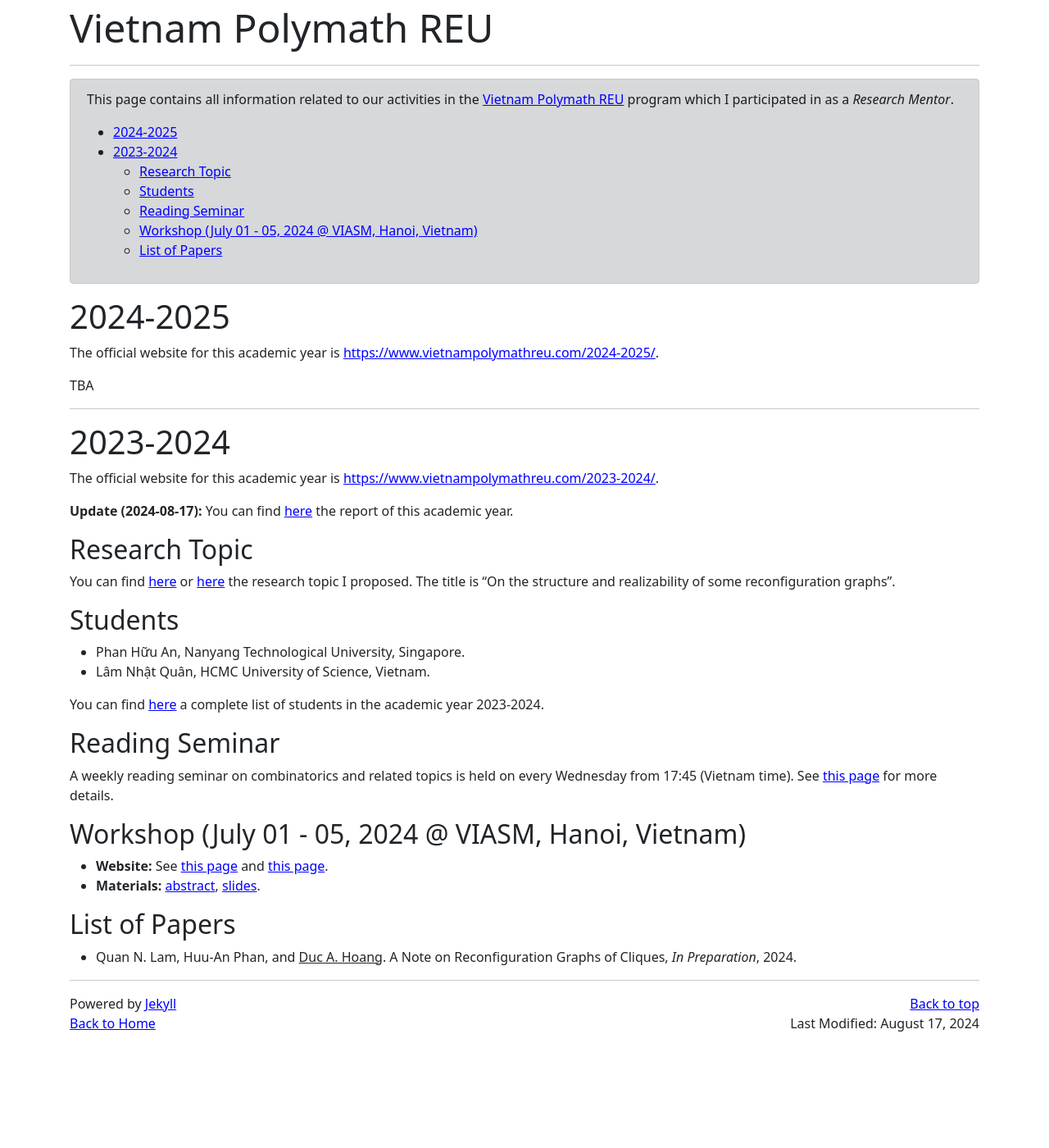
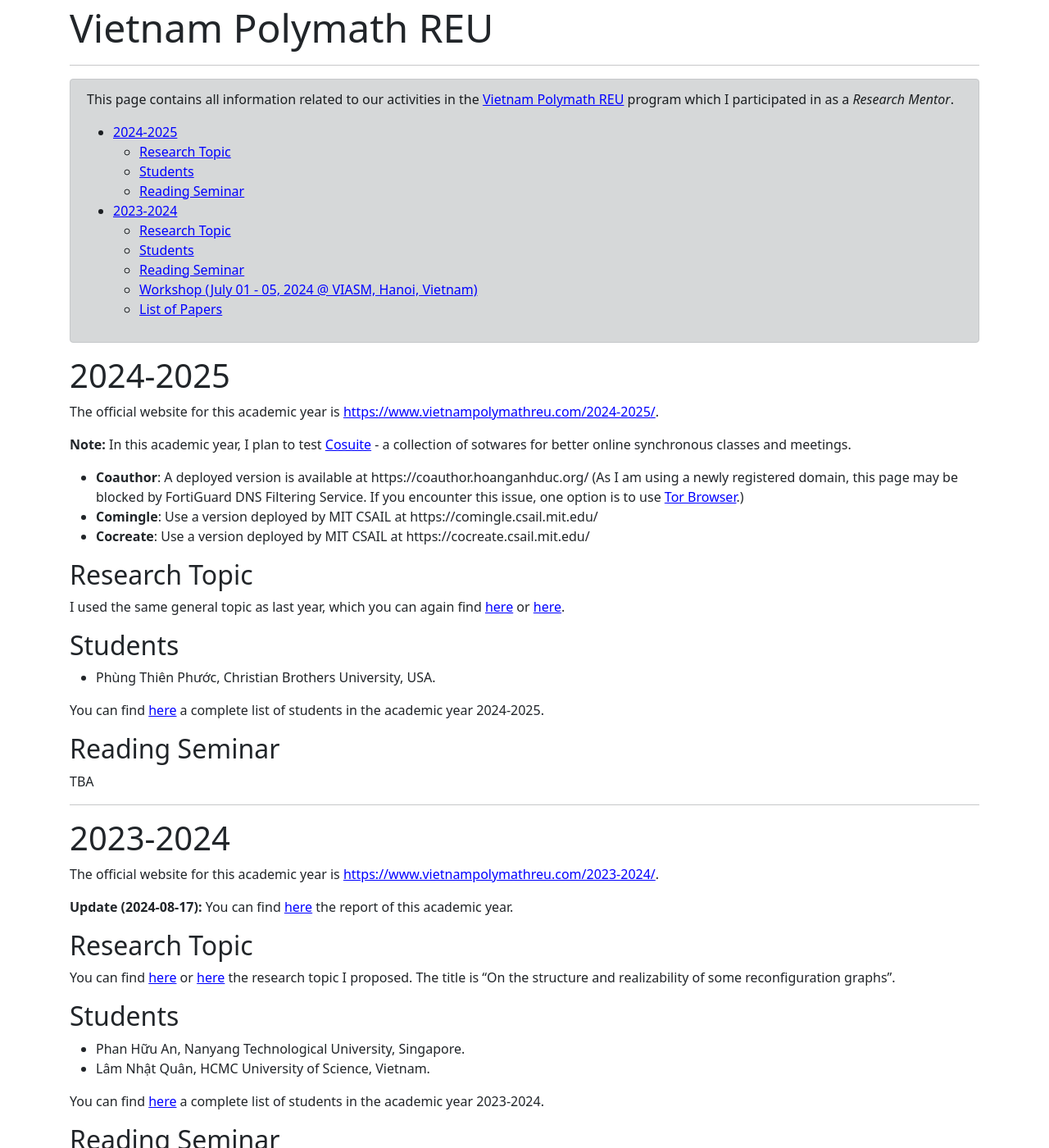
Before and after one commit to hoanganhduc/hoanganhduc.github.io, a Jekyll site: the page built from activities/Vietnam-Polymath-REU/index.md, in a window 1280 px wide and 1400 px high. Shown: the whole window at 82% size. Built offline with Jekyll 4.4.1, drawn with Linux system fonts in a browser that asks for light colours; nearby versions of some CDN libraries; a style sheet for code colours, icons or effects is not loaded; some of the changed text lies outside the part shown.

Commit message:
Updated @ 2024-10-29  14:48:21 ICT

```diff
--- a/activities/Vietnam-Polymath-REU/index.md
+++ b/activities/Vietnam-Polymath-REU/index.md
@@ -2,7 +2,7 @@
 layout: default
 title: "Vietnam Polymath REU"
 mathjax: true
-last_modified_at: 2024-08-17
+last_modified_at: 2024-10-29
 description: This page contains all information related to the participation of Duc A. Hoang in Vietnam-Polymath-REU 2023-2024
 keywords: activities, Vietnam, REU, mentor, research, Duc A. Hoang
 ---
@@ -17,6 +17,23 @@ This page contains all information related to our activities in the [Vietnam Pol
 # 2024-2025
 
 The official website for this academic year is [https://www.vietnampolymathreu.com/2024-2025/](https://www.vietnampolymathreu.com/2024-2025/).
+
+**Note:** In this academic year, I plan to test [Cosuite](https://github.com/edemaine/cosuite) - a collection of sotwares for better online synchronous classes and meetings.
+  * **Coauthor**: A deployed version is available at https://coauthor.hoanganhduc.org/ (As I am using a newly registered domain, this page may be blocked by FortiGuard DNS Filtering Service. If you encounter this issue, one option is to use [Tor Browser](https://www.torproject.org/download/).)
+  * **Comingle**: Use a version deployed by MIT CSAIL at https://comingle.csail.mit.edu/
+  * **Cocreate**: Use a version deployed by MIT CSAIL at https://cocreate.csail.mit.edu/
+
+## Research Topic
+
+I used the same general topic as last year, which you can again find [here](https://drive.google.com/file/d/10Y3BJ_vcRsilt0sFbwWvyQfq_sJr1puM/) or [here](2023-2024/ProposedTopic.pdf).
+
+## Students
+
+* Phùng Thiên Phước, Christian Brothers University, USA.
+
+You can find [here](https://www.vietnampolymathreu.com/2024-2025/program) a complete list of students in the academic year 2024-2025.
+
+## Reading Seminar
 
 TBA
 
```
Also changed, not shown: 1 other file.
